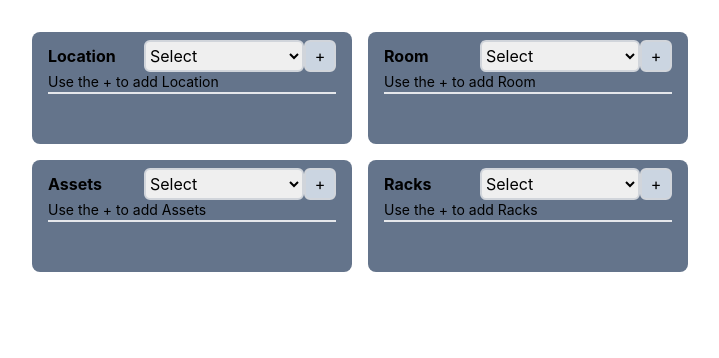
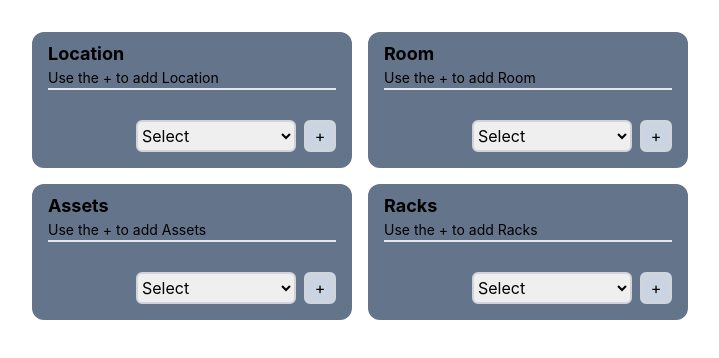
Before and after one commit to TravisAlanH/SunbirdDCIMSurveyv5, a React (Create React App) app: page / in a window 1280 px wide. Shown: the top 358 px of the page, without its empty margins (280-999 px from the left). Built offline with nearby package versions, Linux system fonts and the light colour scheme.

Commit message:
Refactor for Cleaning UI/UX

```diff
--- a/src/Components/Body/Modal.js
+++ b/src/Components/Body/Modal.js
@@ -48,7 +48,7 @@ export default function Modal() {
           //! Block sets up MODAL Clicks
           <div
             key={modalIndex}
-            className="w-[20rem] h-[7rem] rounded-lg py-2 px-4 bg-slate-500"
+            className="w-[20rem] h-[8.5rem] rounded-xl py-2 px-4 bg-slate-500"
             id="myBtn"
             onClick={() => {
               let modal = document.getElementById("modal" + modalIndex);
@@ -67,15 +67,15 @@ export default function Modal() {
             }}
           >
             {/* DATA IN BLOCK */}
+            <div className="w-full h-full flex flex-col justify-between">
               <div>
                 {/* HEAD OF MODAL */}
                 <div className="flex flex-row justify-between items-center">
-                <h2 className="font-bold">{modalBlock.split(/(?=[A-Z])/)[0]}</h2>
-                <div className="flex flex-row items-center">
-                  <div>
+                  <h2 className="font-bold text-lg">{modalBlock.split(/(?=[A-Z])/)[0]}</h2>
+                  {/* <div className="flex flex-row items-center pb-2">
                   <select
                     id={"ModalHeader" + modalIndex}
-                      className="max-w-[10rem] min-w-[10rem] min-h-8 border-2 border-gray-300 rounded-md"
+                    className="max-w-[10rem] min-w-[10rem] selectBox border-2 border-gray-300 rounded-md"
                     onClick={(e) => e.stopPropagation()}
                     onChange={(e) => {
                       // let set = setIndex[modalIndex];
@@ -98,7 +98,6 @@ export default function Modal() {
                       </option>
                     ))}
                   </select>
-                  </div>
                   <button
                     className="border-2 border-gray-300 bg-slate-300 rounded-md w-8 h-8"
                     onClick={(e) => {
@@ -115,10 +114,10 @@ export default function Modal() {
                   >
                     +
                   </button>
+                </div> */}
                 </div>
-              </div>
-
                 {/* MISSING DATA IN MODAL */}
+                <div>
                   <div className="flex flex-row justify-start border-b-2">
                     {BASE_DATA[modalBlock].length > 0 ? (
                       <div>
@@ -160,6 +159,46 @@ export default function Modal() {
                           })}
                       </div>
                     ))}
+                </div>
+              </div>
+              {/* MODAL SELECT / ADD */}
+              <div>
+                <div className="flex flex-row items-end gap-2 justify-end mb-2">
+                  <select
+                    id={"ModalHeader" + modalIndex}
+                    className="max-w-[10rem] min-w-[10rem] selectBox border-2 border-gray-300 rounded-md"
+                    onClick={(e) => e.stopPropagation()}
+                    onChange={(e) => {
+                      payload.key = modalBlock + "Index";
+                      payload.value = e.target.options.selectedIndex;
+                      dispatch(actions.updateCurrent(payload));
+                    }}
+                  >
+                    <option value={0}>Select</option>
+                    {BASE_DATA[modalBlock].map((item, index) => (
+                      <option key={index} value={index}>
+                        {BASE_DATA[modalBlock][index]["ID"] !== "" ? BASE_DATA[modalBlock][index]["ID"] : `New ${index + 1}`}
+                      </option>
+                    ))}
+                  </select>
+                  <button
+                    className="border-2 border-gray-300 bg-slate-300 rounded-md w-8 h-8"
+                    onClick={(e) => {
+                      e.stopPropagation();
+                      payload.modalType = modalBlock;
+                      dispatch(actions.addToArray(payload));
+                      payload.key = modalBlock + "Index";
+                      payload.value = BASE_DATA[modalBlock].length;
+                      dispatch(actions.updateCurrent(payload));
+                      setTimeout(() => {
+                        document.getElementById("ModalHeader" + modalIndex).lastElementChild.selected = true;
+                      }, 200);
+                    }}
+                  >
+                    +
+                  </button>
+                </div>
+              </div>
             </div>
             {/* MODAL CONTENT */}
             <div className="modal" id={"modal" + modalIndex}>
--- a/src/index.css
+++ b/src/index.css
@@ -15,3 +15,8 @@ code {
   font-family: source-code-pro, Menlo, Monaco, Consolas, 'Courier New',
     monospace;
 }
+
+.selectBox {
+  -webkit-appearance: menulist-button;
+  height: 2rem;
+}
```
Lines whose indentation alone changed are shown as unchanged.
